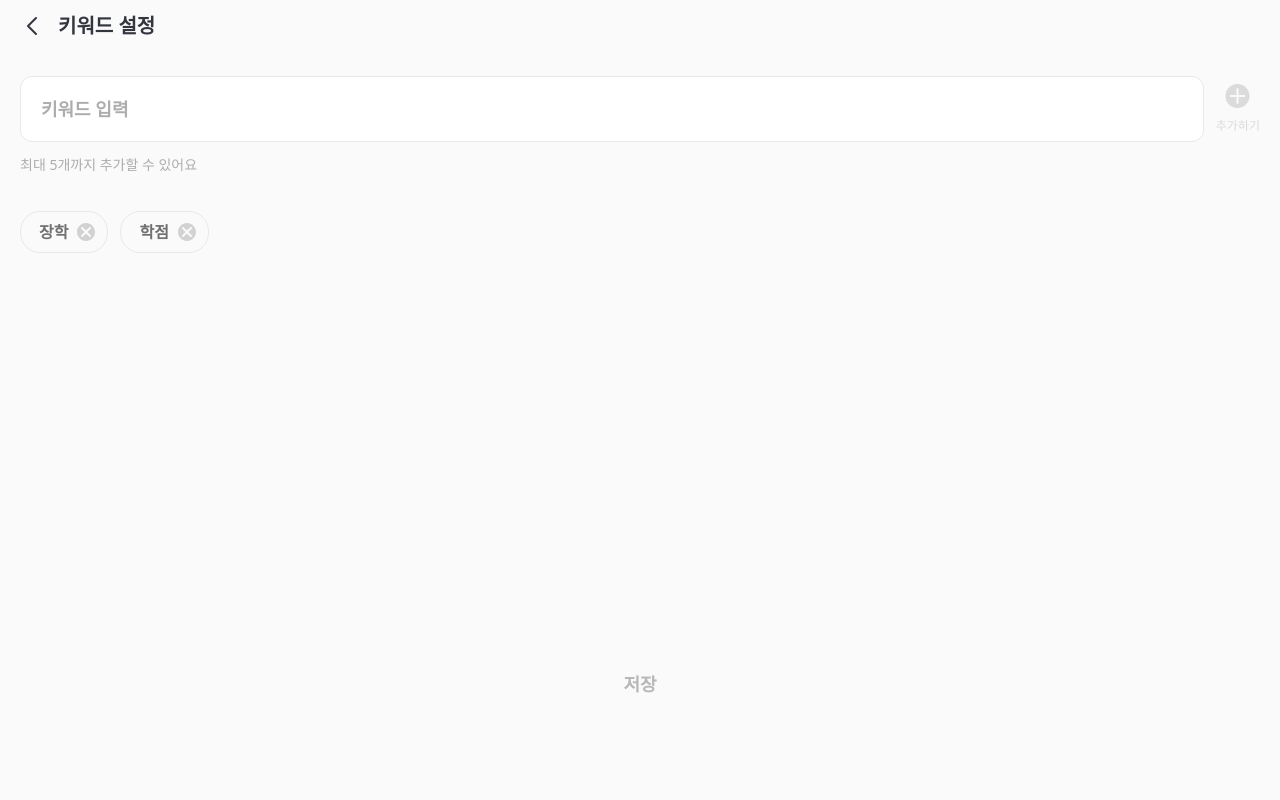
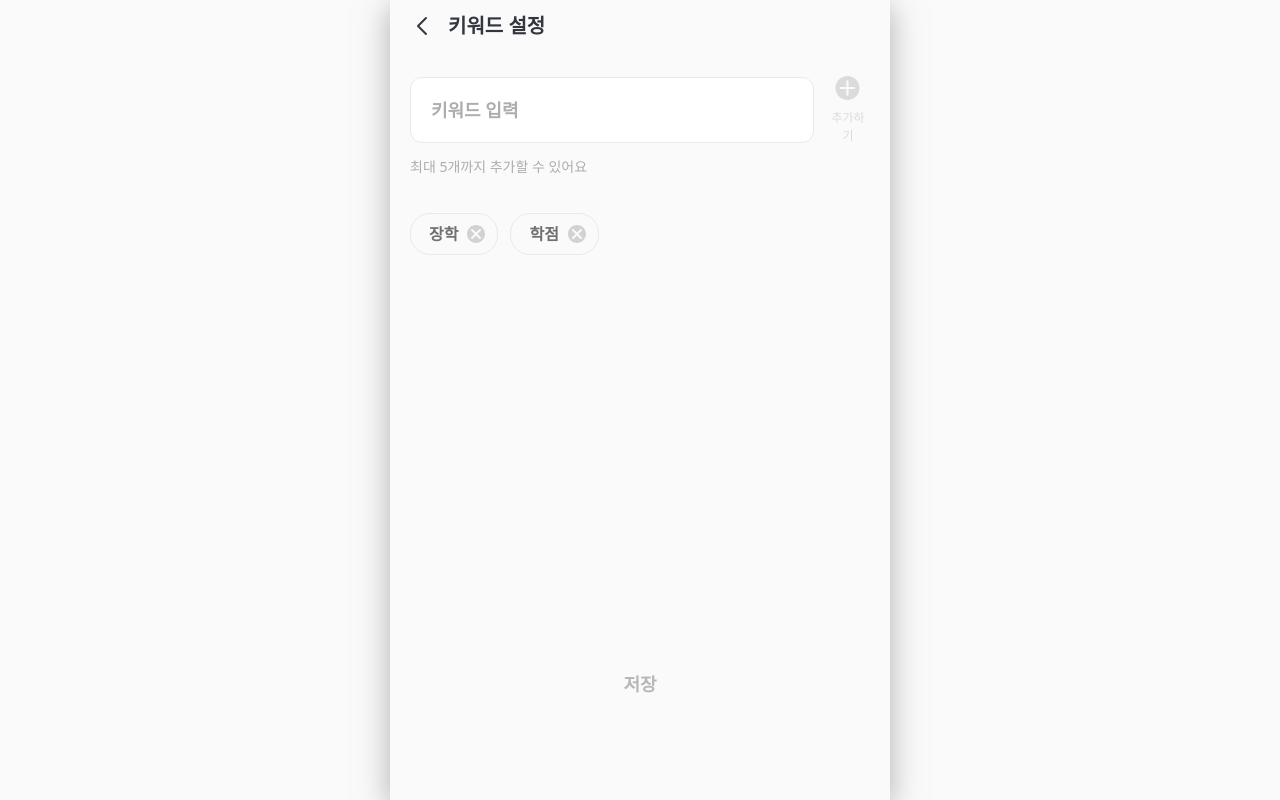
Before and after one commit to Head-4/Head-4-FE, a React (Create React App) app: page /setting/keyword in a window 1280 px wide. Built offline with nearby package versions, Linux system fonts and the light colour scheme; a web font is replaced by a local one.

Commit message:
feat: responsive style add

```diff
--- a/src/components/Success.tsx
+++ b/src/components/Success.tsx
@@ -14,7 +14,7 @@ export default function Success({isSuccess}: SuccessProps) {
 }
 
 const SuccessWrapper = styled.div<{ $isSuccess: boolean }>`
-    position: absolute;
+    position: fixed;
     left: 50%;
     bottom: 0;
     transition: transform 0.3s ease-in-out;
@@ -28,4 +28,10 @@ const SuccessWrapper = styled.div<{ $isSuccess: boolean }>`
     background-color: #F0FAF2;
     border-radius: 12px;
     text-align: center;
+
+    @media (min-width: 500px) {
+        left: 50%;
+        transform: translate(-50%, ${({$isSuccess}) => $isSuccess ? '-162px' : '100%'});
+        width: calc(500px - 40px);
+    }
 `;
--- a/src/layout/Aside.tsx
+++ b/src/layout/Aside.tsx
@@ -78,7 +78,7 @@ const Overlay = styled.div`
 
 const AsideWrapper = styled.aside<{ $isAsideOpen: boolean }>`
     z-index: 1000;
-    position: absolute;
+    position: fixed;
     top: 0;
     right: 0;
     width: 80%;
--- a/src/layout/Header.tsx
+++ b/src/layout/Header.tsx
@@ -73,6 +73,12 @@ const HeaderWrapper = styled.header`
     justify-content: space-between;
     column-gap: 14px;
     background-color: #FAFAFA;
+
+    @media (min-width: 500px) {
+        transform: translateX(-50%);
+        left: 50%;
+        width: 500px;
+    }
 `;
 
 const HeaderH1 = styled.h1`
--- a/src/layout/Layout.tsx
+++ b/src/layout/Layout.tsx
@@ -17,10 +17,10 @@ export default function Layout() {
     return (
         <LayoutWrapper $pageRoute={pageRoute}>
             <Header pageRoute={pageRoute} toggleAside={toggleAside}/>
-            <Aside toggleAside={toggleAside} isAsideOpen={isAsideOpen}/>
             <LayoutMain>
                 <Outlet/>
             </LayoutMain>
+            <Aside toggleAside={toggleAside} isAsideOpen={isAsideOpen}/>
         </LayoutWrapper>
     );
 };
@@ -30,7 +30,6 @@ const LayoutWrapper = styled.div<{ $pageRoute: string }>`
     min-height: 100vh;
     padding: 52px 20px 86px;
     background-color: ${({$pageRoute}) => ($pageRoute === "/login" ? ({theme}) => theme.colors.primary : "transparent")};
-    overflow: hidden;
 `;
 
 const LayoutMain = styled.main`
--- a/src/pages/keyword/KeyWordEdit.tsx
+++ b/src/pages/keyword/KeyWordEdit.tsx
@@ -123,7 +123,7 @@ const KeyWordH1 = styled.h1`
 `;
 
 const KeyWordInput = styled.input<{ $isMax: boolean }>`
-    flex: 1;
+    width: calc(100% - 55px);
     padding: 20px;
     border-radius: 12px;
     border: 1px solid #E9E9E9;
--- a/src/pages/login/Login.tsx
+++ b/src/pages/login/Login.tsx
@@ -14,7 +14,7 @@ export default function Login() {
             <LoginSection>
                 <LoginH1>어쩌고 저쩌고</LoginH1>
                 <LoginH2>카카오로 바로 시작해 보세요</LoginH2>
-                <MainLogo/>
+                <MainLogo style={{width: '100%'}}/>
             </LoginSection>
             <LoginButton onClick={clickKakaoLogin}>
                 <KakaoIcon/>
--- a/src/pages/utilPages/CompletePage.tsx
+++ b/src/pages/utilPages/CompletePage.tsx
@@ -9,7 +9,7 @@ export default function CompletePage() {
             <CompleteSection>
                 <CompleteH1>환영합니다!</CompleteH1>
                 <CompleteH2>이제 필요한 공지만<br/>빠르게 받아볼 수 있어요</CompleteH2>
-                <MainLogo/>
+                <MainLogo style={{width: '100%'}}/>
             </CompleteSection>
             <GlobalButton isActive={true}/>
         </>
--- a/src/styles/GlobalStyled.tsx
+++ b/src/styles/GlobalStyled.tsx
@@ -21,6 +21,25 @@ export const GlobalStyled = createGlobalStyle`
         font-family: "Pretendard Variable", system-ui, -apple-system, BlinkMacSystemFont, 'Roboto', sans-serif;
         background-color: #FAFAFA;
         line-height: 1.5;
+    }
+
+    @media (min-width: 500px) {
+        #root {
+            width: 500px;
+        }
+    }
+
+    @media (max-width: 500px) {
+        #root {
+            width: 100vw;
+        }
+    }
+
+    #root {
+        box-shadow: rgba(100, 100, 111, 0.5) 0 7px 29px 0;
+        margin: 0 auto;
+        min-height: 100vh;
+        position: relative;
     }
 
     h1, h2, h3, h4, h5, h6 {
--- a/src/styles/media.ts
+++ b/src/styles/media.ts
@@ -1,11 +1,11 @@
 import {css, CSSObject} from "styled-components";
 
 type DeviceType = "large" | "medium" | "small";
-
+// 추후 반응형 추가시 사용
 const sizes: Record<DeviceType, number> = {
     large: 1024,
     medium: 768,
-    small: 480,//asdasd
+    small: 480,
 };
 
 const media = Object.entries(sizes).reduce((acc, [key, value]) => {
```
